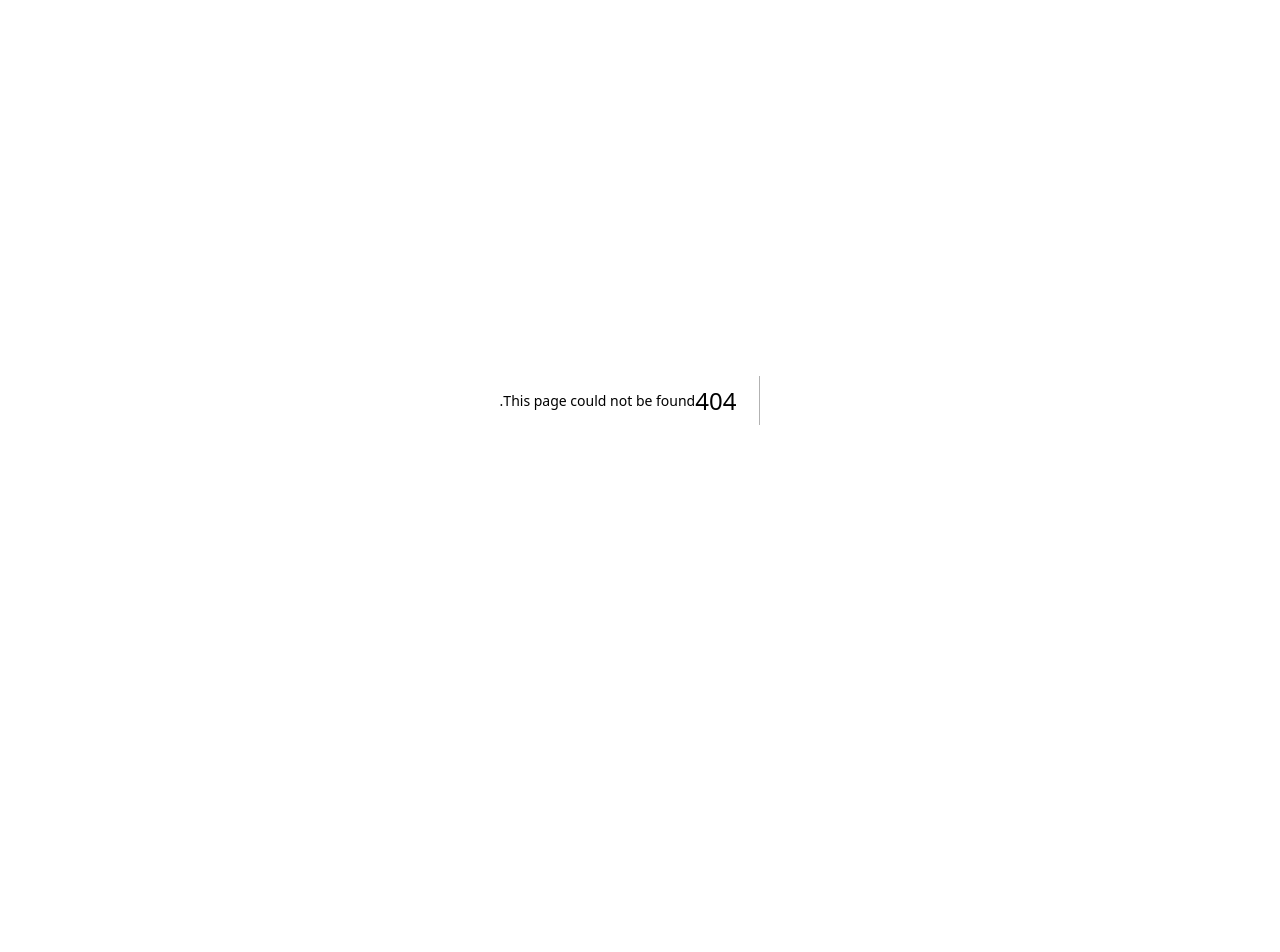
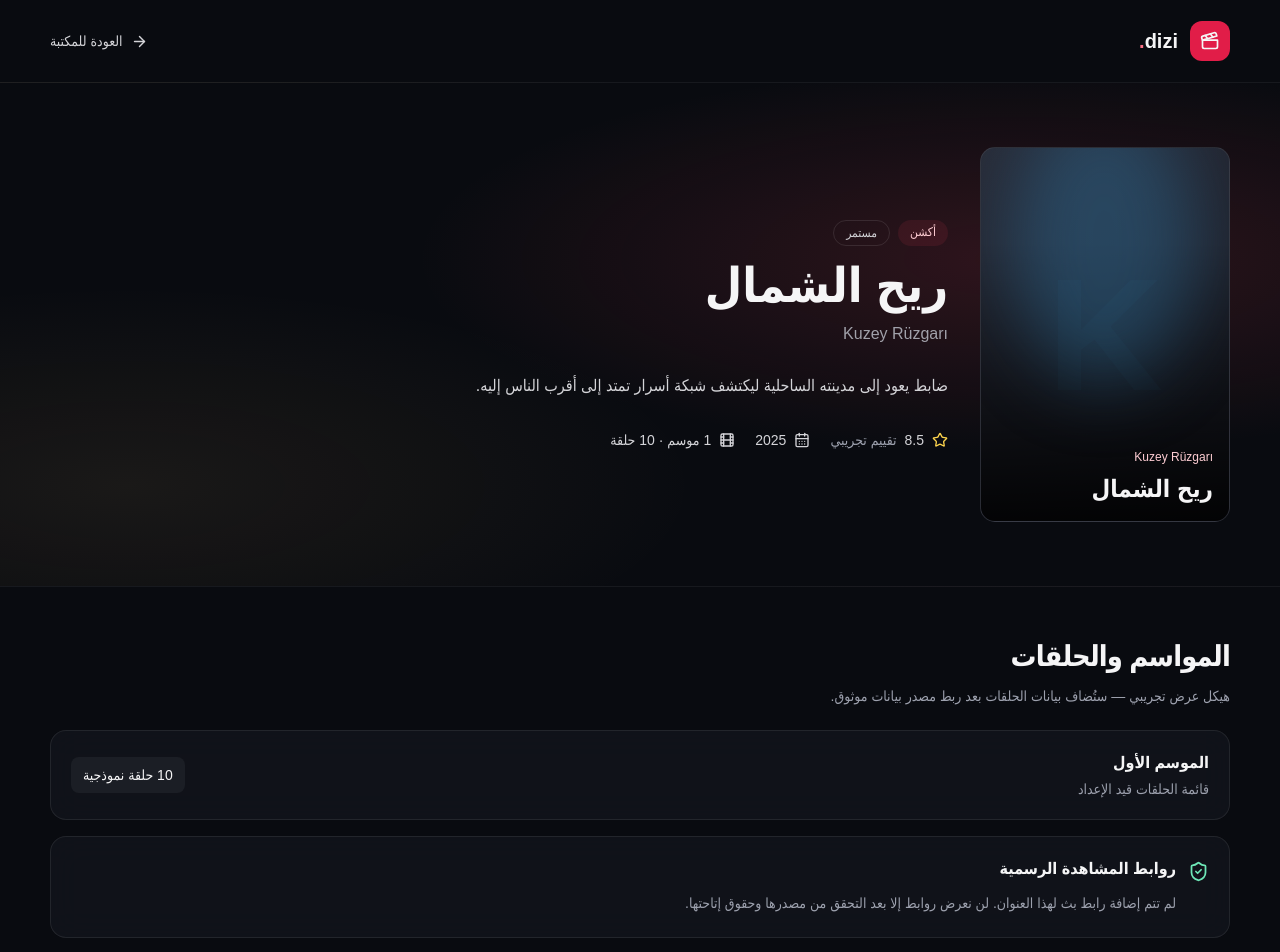
Before and after one commit to mahr18/Mimi, a Next.js app: page /series/north-wind in a window 1280 px wide. Before the commit this address had no page. Shown: the top 952 px of the page. Before the commit the page ends 800 px from the top, so only its background shows below. Built offline with nearby package versions, Linux system fonts and the light colour scheme.

Commit message:
feat: add series detail route

```diff
--- /dev/null
+++ b/app/series/[slug]/page.tsx
@@ -0,0 +1,51 @@
+import Link from "next/link";
+import { notFound } from "next/navigation";
+import { ArrowRight, CalendarDays, Clapperboard, Film, ShieldCheck, Star } from "lucide-react";
+import { getSeriesBySlug, seriesCatalog } from "@/lib/catalog";
+
+export function generateStaticParams() {
+  return seriesCatalog.map((series) => ({ slug: series.slug }));
+}
+
+export async function generateMetadata({ params }: { params: Promise<{ slug: string }> }) {
+  const { slug } = await params;
+  const series = getSeriesBySlug(slug);
+  return { title: series?.title ?? "مسلسل غير موجود", description: series?.synopsis };
+}
+
+export default async function SeriesDetailPage({ params }: { params: Promise<{ slug: string }> }) {
+  const { slug } = await params;
+  const series = getSeriesBySlug(slug);
+  if (!series) notFound();
+
+  return (
+    <main className="site-shell min-h-screen">
+      <header className="container flex h-[82px] items-center justify-between">
+        <Link href="/" className="flex items-center gap-3"><span className="grid h-10 w-10 place-items-center rounded-xl bg-rose-600"><Clapperboard size={20} /></span><span className="text-xl font-black">dizi<span className="text-rose-400">.</span></span></Link>
+        <Link href="/" className="flex items-center gap-2 text-sm text-zinc-300 hover:text-white"><ArrowRight size={17} /> العودة للمكتبة</Link>
+      </header>
+      <section className="hero-bg border-y border-white/[.06]">
+        <div className="container grid gap-8 py-12 md:grid-cols-[250px_1fr] md:py-16">
+          <div className="poster mx-auto w-full max-w-[250px] rounded-3xl" style={{ ["--glow" as string]: series.palette }}>
+            <div className="absolute inset-0 flex items-center justify-center"><span className="text-[10rem] font-black opacity-20" style={{ color: series.palette }}>{series.symbol}</span></div>
+            <div className="poster-art p-5"><div><div className="text-xs text-rose-200">{series.originalTitle}</div><div className="mt-2 text-2xl font-black">{series.title}</div></div></div>
+          </div>
+          <div className="self-center">
+            <div className="mb-4 flex flex-wrap gap-2"><span className="rounded-full bg-rose-500/10 px-3 py-1 text-xs text-rose-200">{series.genre}</span><span className="rounded-full border border-white/10 px-3 py-1 text-xs text-zinc-300">{series.status}</span></div>
+            <h1 className="text-4xl font-black leading-tight sm:text-5xl">{series.title}</h1>
+            <p className="mt-3 text-zinc-400">{series.originalTitle}</p>
+            <p className="mt-6 max-w-2xl text-base leading-8 text-zinc-300">{series.synopsis}</p>
+            <div className="mt-7 flex flex-wrap gap-5 text-sm text-zinc-300"><span className="flex items-center gap-2"><Star size={16} className="text-amber-300" /> {series.rating} <span className="muted">تقييم تجريبي</span></span><span className="flex items-center gap-2"><CalendarDays size={16} /> {series.year}</span><span className="flex items-center gap-2"><Film size={16} /> {series.seasons} موسم · {series.episodes} حلقة</span></div>
+          </div>
+        </div>
+      </section>
+      <section className="container py-12">
+        <div className="mb-6"><h2 className="section-title">المواسم والحلقات</h2><p className="mt-2 text-sm muted">هيكل عرض تجريبي — ستُضاف بيانات الحلقات بعد ربط مصدر بيانات موثوق.</p></div>
+        <div className="glass flex flex-col gap-4 rounded-2xl p-5 sm:flex-row sm:items-center sm:justify-between"><div><h3 className="font-bold">الموسم الأول</h3><p className="mt-1 text-sm muted">قائمة الحلقات قيد الإعداد</p></div><span className="rounded-lg bg-white/5 px-3 py-2 text-sm">{Math.min(series.episodes, 12)} حلقة نموذجية</span></div>
+        <div className="glass mt-4 rounded-2xl p-5"><div className="flex items-start gap-3"><ShieldCheck className="mt-1 shrink-0 text-emerald-300" size={21} /><div><h3 className="font-bold">روابط المشاهدة الرسمية</h3><p className="mt-2 text-sm leading-7 muted">لم تتم إضافة رابط بث لهذا العنوان. لن نعرض روابط إلا بعد التحقق من مصدرها وحقوق إتاحتها.</p></div></div></div>
+        <Link href="/" className="mt-8 inline-flex items-center gap-2 rounded-xl border border-white/10 px-4 py-3 text-sm hover:bg-white/5"><ArrowRight size={16} /> استكشاف مسلسلات أخرى</Link>
+      </section>
+      <footer className="border-t border-white/[.07]"><div className="container py-6 text-xs muted">محتوى هذه الصفحة تجريبي لأغراض تطوير الواجهة.</div></footer>
+    </main>
+  );
+}
```
